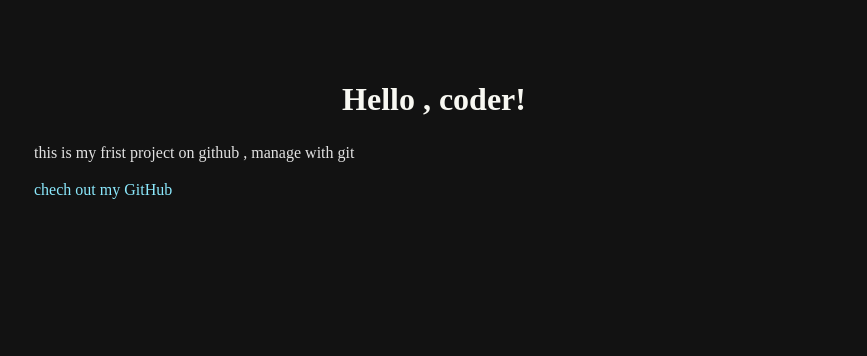
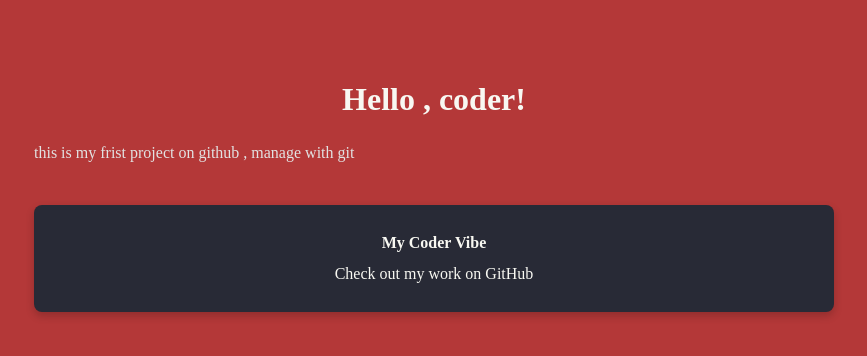
Before and after one commit to abozarkeshavarz-source/my-first-project, a plain HTML site: page index.html in a window 1280 px wide. Shown: the whole page, without its empty margins (206-1073 px from the left). Drawn offline with Linux system fonts and the light colour scheme.

Commit message:
add a github-card class

```diff
--- a/index.html
+++ b/index.html
@@ -12,7 +12,10 @@
     <div class="container">
       <h1>Hello , coder!</h1>
       <p>this is my frist project on github , manage with git</p>
-      <a href="https://github.com/abozarkeshavarz-source/">chech out my GitHub</a>
+      <a href="https://github.com/abozarkeshavarz-source" class="github-card">
+         <p><strong>My Coder Vibe</strong></p>
+        <p>Check out my work on GitHub</p>
+      </a>
     </div>
 
 
--- a/style.css
+++ b/style.css
@@ -1,5 +1,5 @@
 body{
-    background-color: #121212;
+    background-color: #b43838;
 }
 h1 {
     color: #f8f8f2; /* یک رنگ سفید مایل به خاکستری */
@@ -24,3 +24,24 @@ a:hover {
     margin: 40px auto; /* ۴۰ پیکسل فاصله از بالا و پایین، و 'auto' برای چپ و راست */
     padding: 20px; /* ۲۰ پیکسل فاصله داخلی بین محتوا و لبه کانتینر */
 }
+.github-card {
+    display: block; /* باعث میشه تگ <a> مثل یک بلوک رفتار کنه و عرض و ارتفاع بگیره */
+    background-color: #282a36; /* رنگ پس‌زمینه کارت (رنگ زمینه تم دراکولا) */
+    border-radius: 8px; /* گرد کردن گوشه‌های کارت */
+    padding: 20px; /* فاصله داخلی */
+    text-align: center; /* وسط‌چین کردن متن‌های داخل کارت */
+    text-decoration: none; /* حذف خط زیر لینک که از قبل بود */
+    margin-top: 40px; /* کمی فاصله از پاراگراف بالایی */
+    transition: transform 0.3s ease, box-shadow 0.3s ease; /* انیمیشن نرم برای تغییرات */
+    box-shadow: 0 4px 8px rgba(0, 0, 0, 0.2); /* یک سایه ظریف زیر کارت */
+}
+
+.github-card:hover {
+    transform: translateY(-5px); /* وقتی موس روی کارت میره، ۵ پیکسل به بالا حرکت کنه */
+    box-shadow: 0 8px 16px rgba(0, 0, 0, 0.3); /* سایه را موقع حرکت، بزرگتر و واضح‌تر کن */
+}
+
+.github-card p {
+    color: #f8f8f2; /* رنگ متن‌های داخل کارت */
+    margin: 5px 0; /* کمی فاصله بین دو پاراگراف */
+}
```
